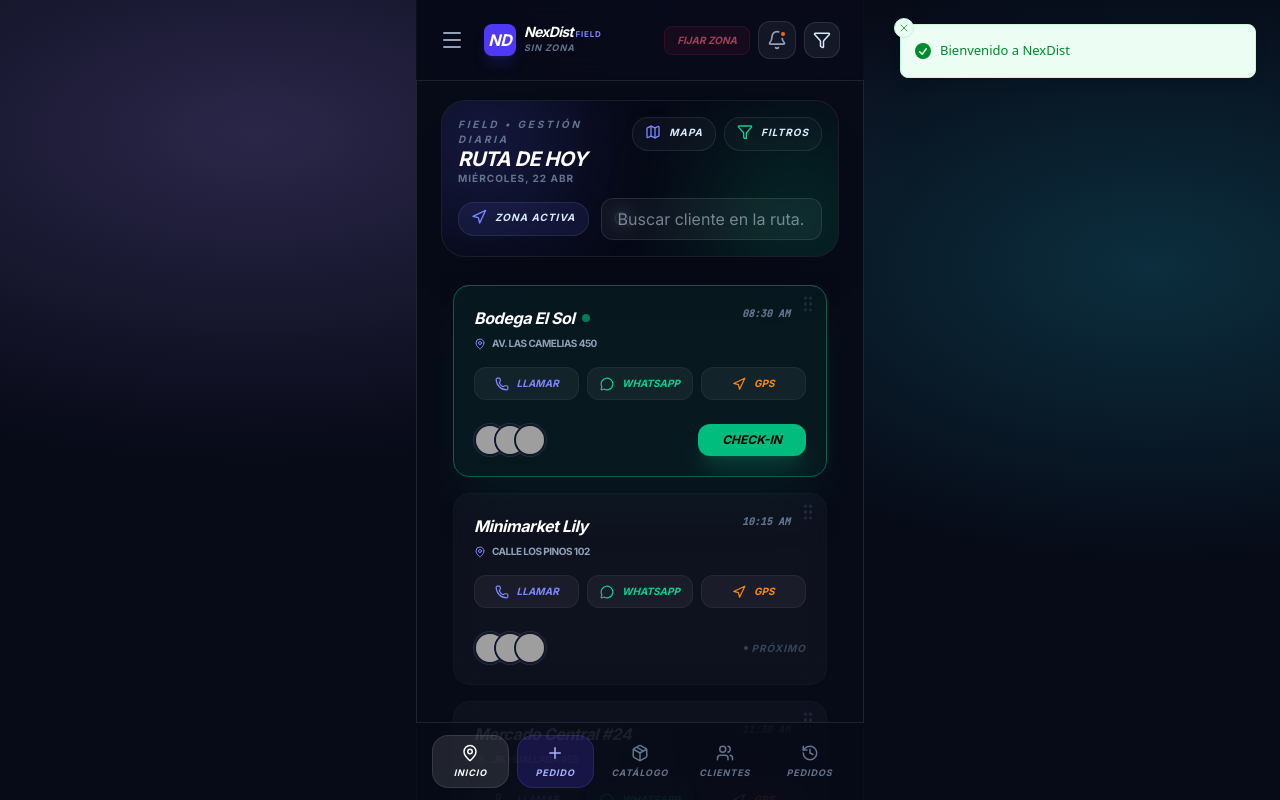
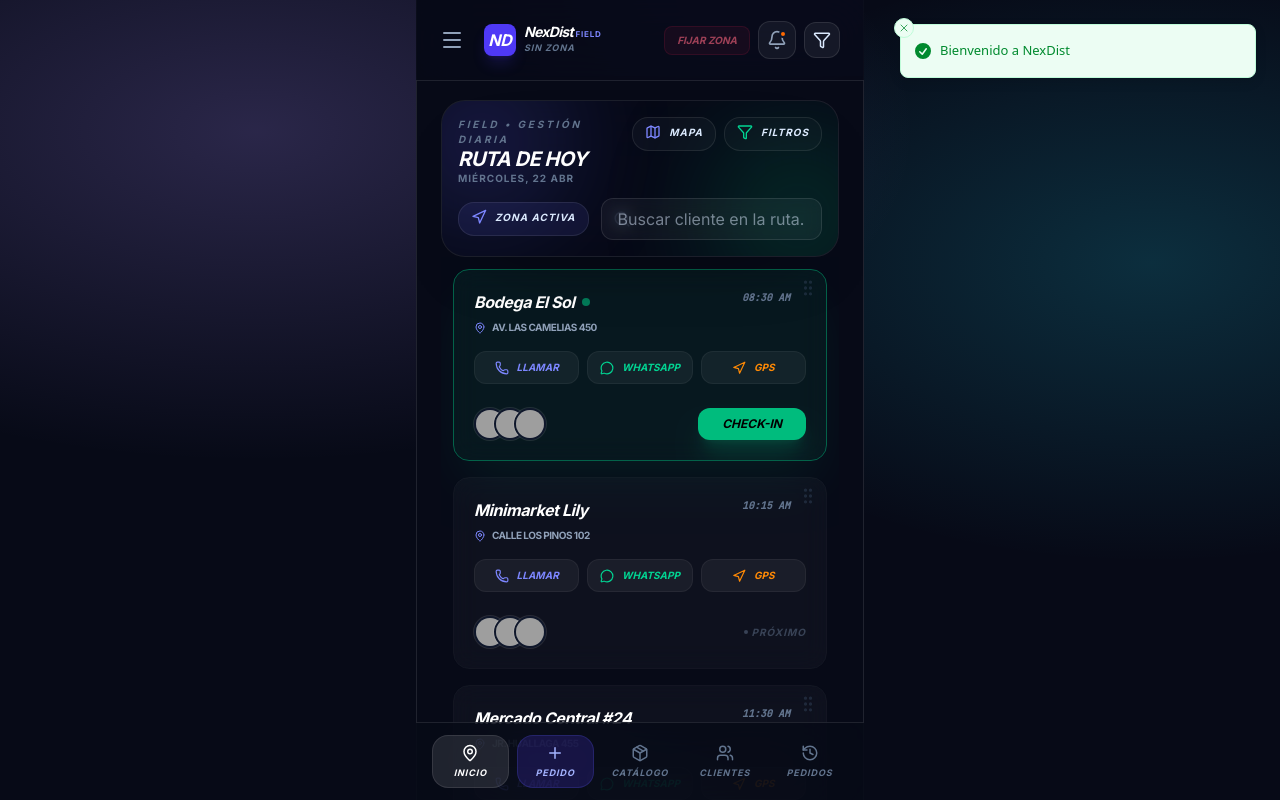
Before and after one commit to andersont2713-prog/NexDis, a React (Vite) app in the folder NexDis/: page /login in a window 1280 px wide. Both pictures are taken after typing "Sample", "Sample123" into the empty fields and a click on the button "INGRESAR AL SISTEMA". Shown: the top 800 px of the page. Built offline with nearby package versions, Linux system fonts and the light colour scheme; grey boxes are pictures that could not be loaded.

Commit message:
Update SellerHome component to improve header positioning and card layout. Adjusted z-index for better layering and modified margins for enhanced spacing, ensuring a more cohesive user experience.

```diff
--- a/NexDis/src/App.tsx
+++ b/NexDis/src/App.tsx
@@ -647,7 +647,7 @@ function SellerHome() {
 
         {/* Nueva cabecera principal: Ruta de Hoy */}
         <div
-          className="shrink-0 relative z-10 rounded-3xl border backdrop-blur-2xl overflow-hidden"
+          className="shrink-0 relative z-20 rounded-3xl border backdrop-blur-2xl overflow-hidden sticky top-0"
           style={{
             borderColor: 'color-mix(in srgb, var(--app-border) 85%, transparent)',
             background: 'color-mix(in srgb, var(--app-bg) 86%, transparent)',
@@ -734,7 +734,7 @@ function SellerHome() {
         </div>
 
         {/* Tarjetas: se deslizan sobre la capa */}
-        <div className="flex-1 min-h-0 relative z-10 mt-4">
+        <div className="flex-1 min-h-0 relative z-10 -mt-4 pt-4">
           <div className="h-full overflow-y-auto no-scrollbar min-h-0 px-3 py-3 bg-transparent overscroll-contain relative z-10">
             <Reorder.Group axis="y" values={visits} onReorder={setVisits} className="space-y-4">
               <AnimatePresence>
```
